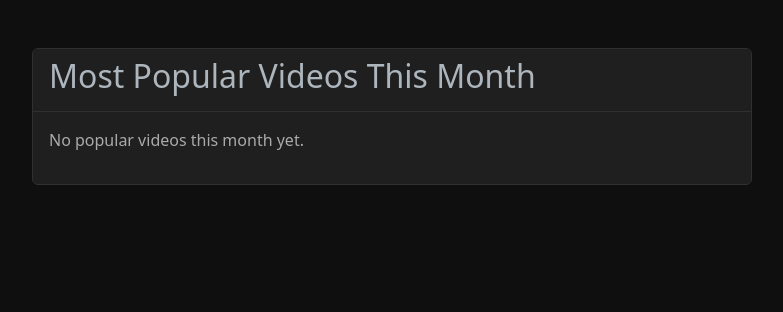
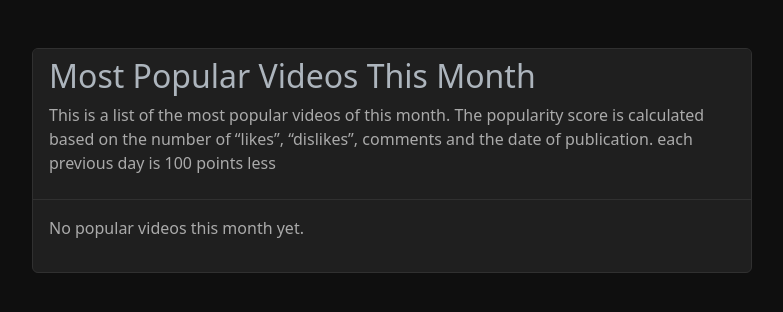
Before and after one commit to hug58/youtube-clone, a Django app: page /content/popular/ in a window 1280 px wide. Shown: the part 57-369 px from the top of the page, without its empty margins (248-1031 px from the left). Run offline with Django 5.2, Linux system fonts and the light colour scheme; data that the repository does not hold is empty.

Commit message:
added description rules

```diff
--- a/content/templates/content/popular_videos.html
+++ b/content/templates/content/popular_videos.html
@@ -7,6 +7,10 @@
             <div class="card">
                 <div class="card-header">
                     <h2 class="card-title">Most Popular Videos This Month</h2>
+                    <p class="text-muted">
+                        This is a list of the most popular videos of this month. The popularity score is calculated based on the number of “likes”, “dislikes”, comments and the date of publication.
+                        each previous day is 100 points less
+                    </p>
                 </div>
                 <div class="card-body">
                     {% if videos %}
```
Also changed, not shown: README.md.
